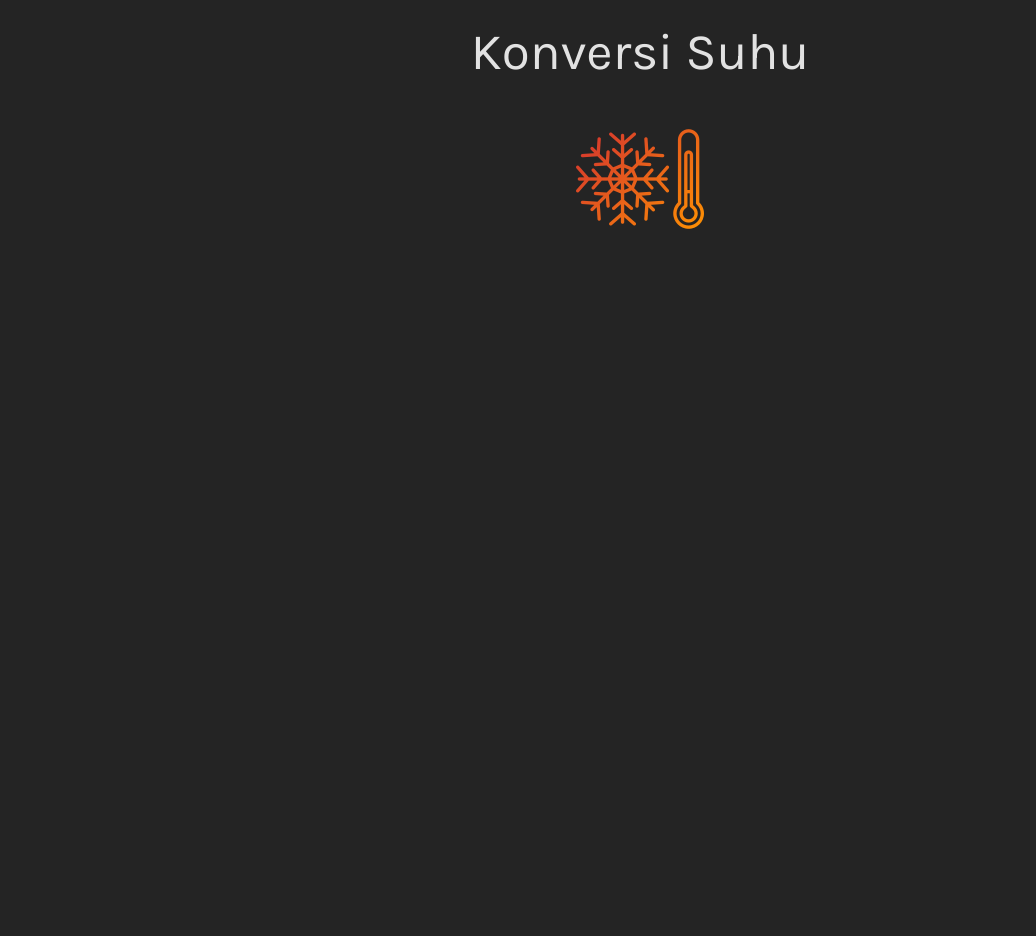
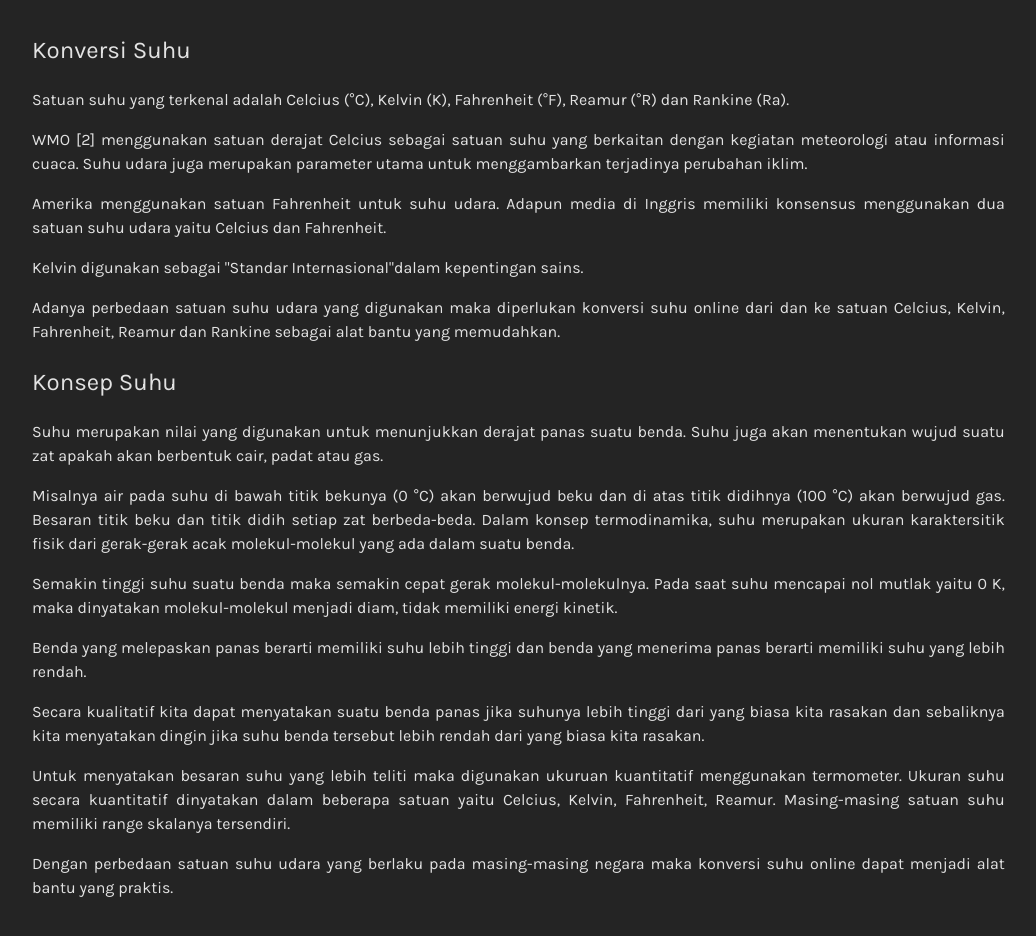
Before and after one commit to sandysptra09/PROJECT-TEMPERATURE_CONVERTER, a React (Vite) app: page /konversi_suhu in a window 1280 px wide. Shown: the part 280-1216 px from the top of the page, without its empty margins (0-1036 px from the left). Before the commit the page ends 800 px from the top, so only its background shows below. Built offline with nearby package versions, Linux system fonts and the light colour scheme.

Commit message:
Create pages About

```diff
--- /dev/null
+++ b/src/views/About.jsx
@@ -0,0 +1,78 @@
+import "./Konversi.css";
+
+export default function About() {
+    return (
+        <>
+            <h2>Konversi Suhu</h2>
+            <div className="about-convert">
+                <p>
+                    Satuan suhu yang terkenal adalah Celcius (°C), Kelvin (K), Fahrenheit
+                    (°F), Reamur (°R) dan Rankine (Ra).
+                </p>
+                <p>
+                    WMO [2] menggunakan satuan derajat Celcius sebagai satuan suhu yang
+                    berkaitan dengan kegiatan meteorologi atau informasi cuaca. Suhu udara
+                    juga merupakan parameter utama untuk menggambarkan terjadinya
+                    perubahan iklim.{" "}
+                </p>
+                <p>
+                    Amerika menggunakan satuan Fahrenheit untuk suhu udara. Adapun media
+                    di Inggris memiliki konsensus menggunakan dua satuan suhu udara yaitu
+                    Celcius dan Fahrenheit.
+                </p>
+                <p>
+                    Kelvin digunakan sebagai "Standar Internasional"dalam kepentingan
+                    sains.
+                </p>
+                <p>
+                    Adanya perbedaan satuan suhu udara yang digunakan maka diperlukan
+                    konversi suhu online dari dan ke satuan Celcius, Kelvin, Fahrenheit,
+                    Reamur dan Rankine sebagai alat bantu yang memudahkan.
+                </p>
+            </div>
+
+            <h2>Konsep Suhu</h2>
+            <div className="konsep-suhu">
+                <p>
+                    Suhu merupakan nilai yang digunakan untuk menunjukkan derajat panas
+                    suatu benda. Suhu juga akan menentukan wujud suatu zat apakah akan
+                    berbentuk cair, padat atau gas.
+                </p>
+                <p>
+                    Misalnya air pada suhu di bawah titik bekunya (0 °C) akan berwujud
+                    beku dan di atas titik didihnya (100 °C) akan berwujud gas. Besaran
+                    titik beku dan titik didih setiap zat berbeda-beda. Dalam konsep
+                    termodinamika, suhu merupakan ukuran karaktersitik fisik dari
+                    gerak-gerak acak molekul-molekul yang ada dalam suatu benda.
+                </p>
+                <p>
+                    Semakin tinggi suhu suatu benda maka semakin cepat gerak
+                    molekul-molekulnya. Pada saat suhu mencapai nol mutlak yaitu 0 K, maka
+                    dinyatakan molekul-molekul menjadi diam, tidak memiliki energi
+                    kinetik.
+                </p>
+                <p>
+                    Benda yang melepaskan panas berarti memiliki suhu lebih tinggi dan
+                    benda yang menerima panas berarti memiliki suhu yang lebih rendah.
+                </p>
+                <p>
+                    Secara kualitatif kita dapat menyatakan suatu benda panas jika suhunya
+                    lebih tinggi dari yang biasa kita rasakan dan sebaliknya kita
+                    menyatakan dingin jika suhu benda tersebut lebih rendah dari yang
+                    biasa kita rasakan.
+                </p>
+                <p>
+                    Untuk menyatakan besaran suhu yang lebih teliti maka digunakan ukuruan
+                    kuantitatif menggunakan termometer. Ukuran suhu secara kuantitatif
+                    dinyatakan dalam beberapa satuan yaitu Celcius, Kelvin, Fahrenheit,
+                    Reamur. Masing-masing satuan suhu memiliki range skalanya tersendiri.
+                </p>
+                <p>
+                    Dengan perbedaan satuan suhu udara yang berlaku pada masing-masing
+                    negara maka konversi suhu online dapat menjadi alat bantu yang
+                    praktis.
+                </p>
+            </div>
+        </>
+    );
+}
--- /dev/null
+++ b/src/views/Konversi.css
@@ -0,0 +1,9 @@
+.about-convert {
+    width: 80%;
+    text-align: justify;
+}
+
+.konsep-suhu {
+    width: 80%;
+    text-align: justify;
+}
--- a/src/views/Konversi.jsx
+++ b/src/views/Konversi.jsx
@@ -1,8 +1,12 @@
+import About from "./About";
+
 export default function Konversi() {
     return (
         <div>
             <h1>Konversi Suhu</h1>
             <img src="/images-views/temperature.png" alt="Logo Konversi Suhu" />
+
+            <About/>
         </div>
     )
 }
```
